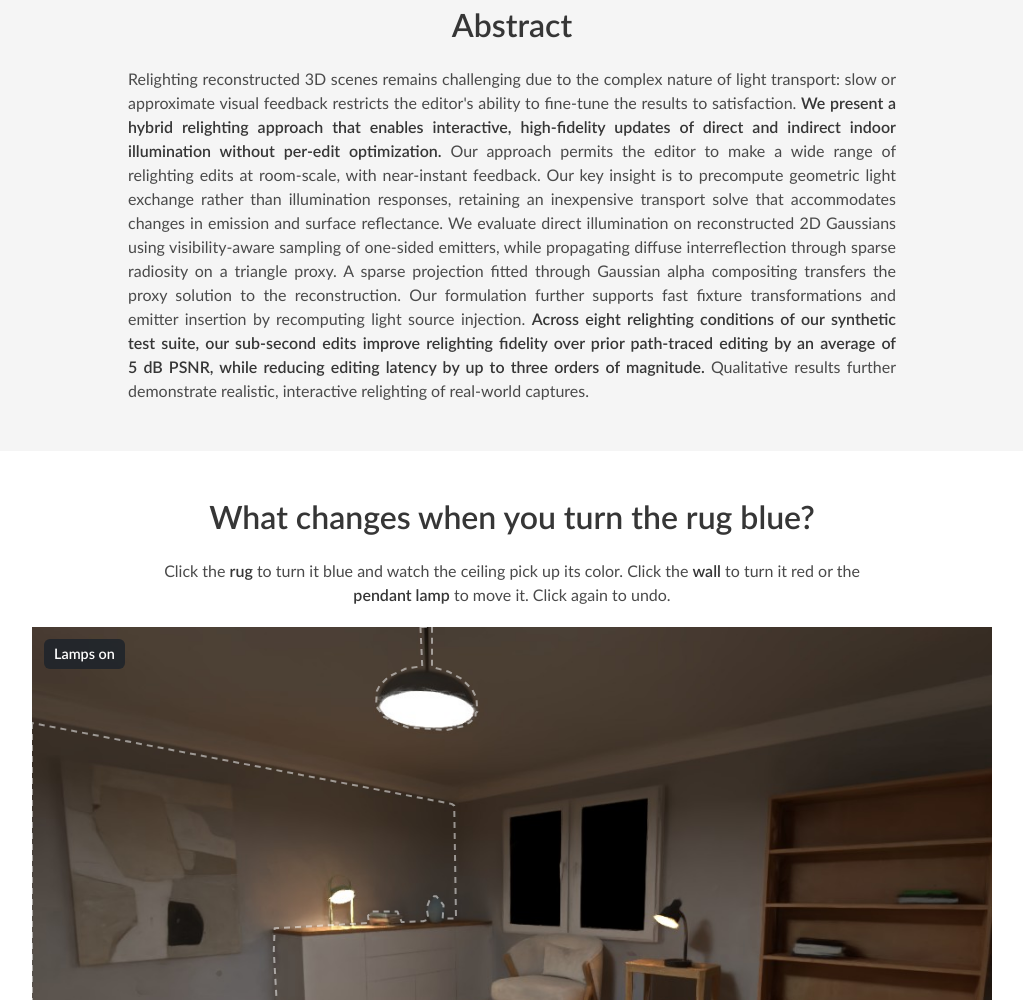
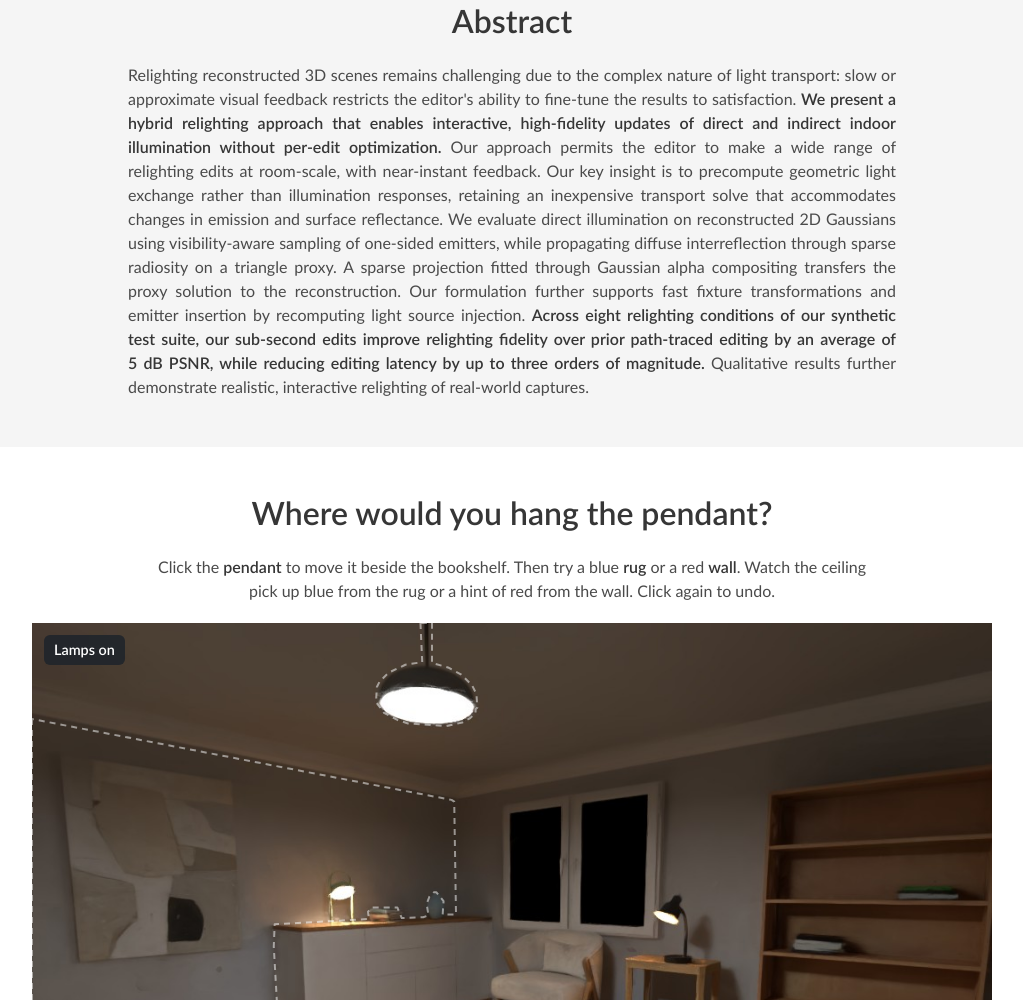
Before and after one commit to LiveRelight/LiveRelight.github.io, a plain HTML site: page index.html in a window 1280 px wide. Shown: the part 1028-2028 px from the top of the page, without its empty margins (128-1151 px from the left). Drawn offline with Linux system fonts and the light colour scheme.

Commit message:
Update the demo heading and intro, resize the subtitle

```diff
--- a/index.html
+++ b/index.html
@@ -40,7 +40,7 @@ a { color: #3273dc; text-decoration: none; }
 .wordmark { font-family: "Inter", "Lato", sans-serif; font-weight: 750; letter-spacing: -0.027em; color: #363636; }
 .wordmark-relight { background-image: linear-gradient(90deg, #A32A9A 0%, #F14A50 55%, #FFA721 100%); -webkit-background-clip: text; background-clip: text; color: transparent; }
 .publication-title .wordmark { display: block; font-size: 1.1em; }
-.publication-title .title-rest { display: block; font-size: 0.85em; text-wrap: balance; }
+.publication-title .title-rest { display: block; font-size: 0.8125em; text-wrap: balance; }
 .title.is-3 { font-size: 2rem; }
 .title.is-4 { font-size: 1.5rem; margin-bottom: 1rem; }
 .subtitle { margin: 0; color: #4a4a4a; font-size: 1.25rem; font-weight: 400; line-height: 1.4; }
@@ -192,8 +192,8 @@ html:not(.js) .regions, html:not(.js) .demo-buttons, html:not(.js) .state-chip,
 
 <section class="section" id="demo">
   <div class="container is-max-desktop has-text-centered">
-    <h2 class="title is-3">What changes when you turn the rug blue?</h2>
-    <p class="demo-intro">Click the <strong>rug</strong> to turn it blue and watch the ceiling pick up its color. Click the <strong>wall</strong> to turn it red or the <strong>pendant lamp</strong> to move it. Click again to undo.</p>
+    <h2 class="title is-3">Where would you hang the pendant?</h2>
+    <p class="demo-intro">Click the <strong>pendant</strong> to move it beside the bookshelf. Then try a blue <strong>rug</strong> or a red <strong>wall</strong>. Watch the ceiling pick up blue from the rug or a hint of red from the wall. Click again to undo.</p>
     <div class="demo" id="demo-stage">
       <img class="on" data-state="000" src="media/demo-000.jpg" width="1080" height="720" alt="Living room under the new lamps: rug, wall and pendant as captured">
       <img data-state="100" src="media/demo-100.jpg" width="1080" height="720" alt="Rug recoloured blue">
```
